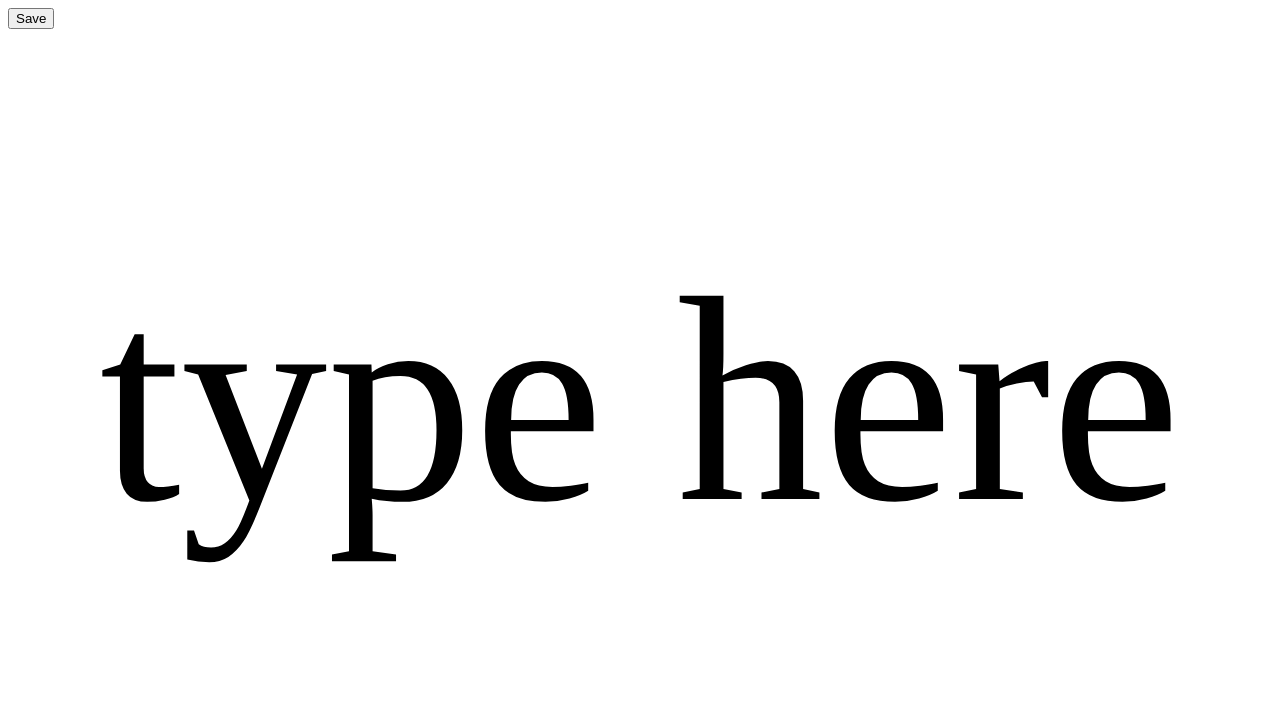
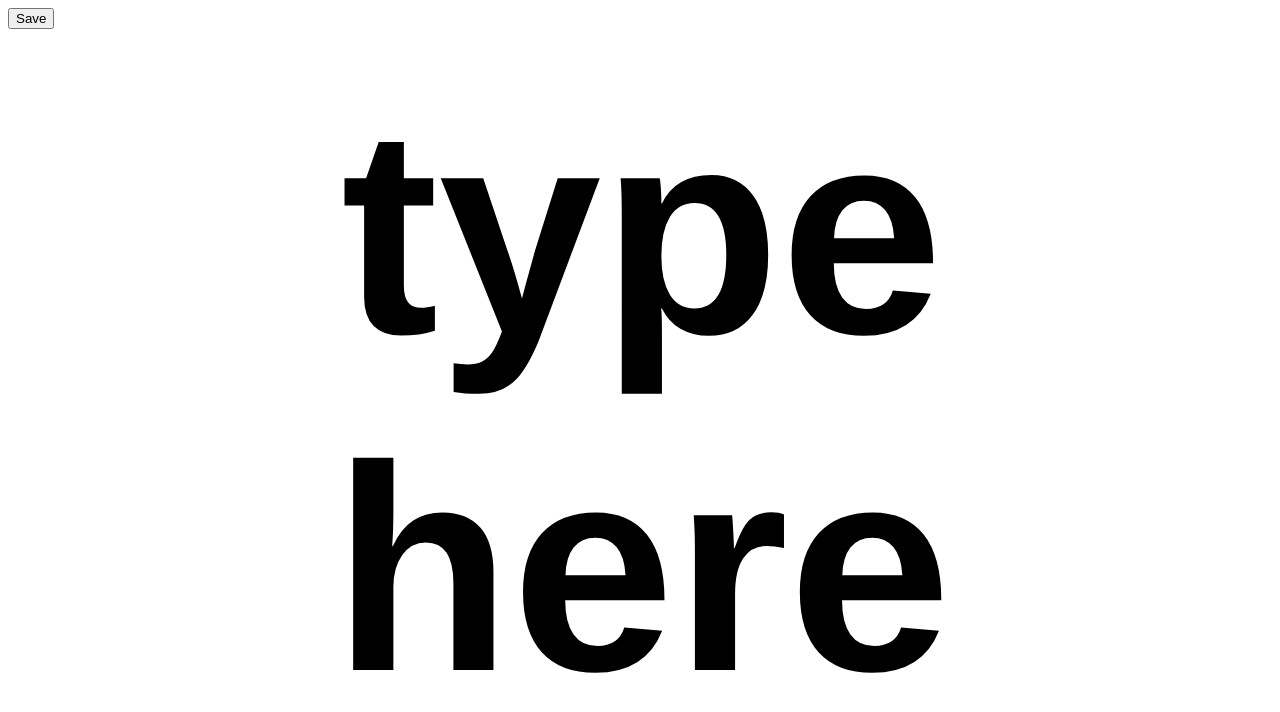
Before and after one commit to mythmon/texty, a website: page index.html in a window 1280 px wide. Drawn offline with Linux system fonts and the light colour scheme.

Commit message:
Fonts and colors.

```diff
--- a/app.css
+++ b/app.css
@@ -1,4 +1,6 @@
 .text {
+  font-family: "Fira Sans OT","Fira Sans","Helvetica Neue",Helvetica,Arial,sans-serif;
+  font-weight: 700;
   text-align: center;
   position: absolute;
   top: 50%;
--- a/app.js
+++ b/app.js
@@ -20,9 +20,7 @@ function creator(opts) {
 
   var buttonEl = document.createElement('button');
   buttonEl.textContent = 'Save';
-
   buttonEl.addEventListener('click', commit);
-
   document.body.appendChild(buttonEl);
 
   document.addEventListener('keypress', function(e) {
@@ -34,6 +32,7 @@ function creator(opts) {
 
   window.addEventListener('resize', resizeText);
   resizeText();
+  setColors(opts);
 }
 
 function prepareText(text) {
@@ -59,6 +58,7 @@ function viewer(opts) {
   document.body.appendChild(textEl);
   window.addEventListener('resize', resizeText);
   resizeText();
+  setColors(opts);
 
   document.addEventListener('keypress', function(e) {
     if (e.charCode === 101) { // e
@@ -88,6 +88,13 @@ function resizeText() {
   }
 
   text.style.left = ((window.innerWidth - text.offsetWidth) / 2) + 'px';
+}
+
+function setColors(opts) {
+  var bg = decodeURIComponent(opts.bg || opts.background);
+  var fg = decodeURIComponent(opts.fg || opts.color);
+  document.body.style.backgroundColor = bg;
+  document.querySelector('.text').style.color = fg;
 }
 
 
```
